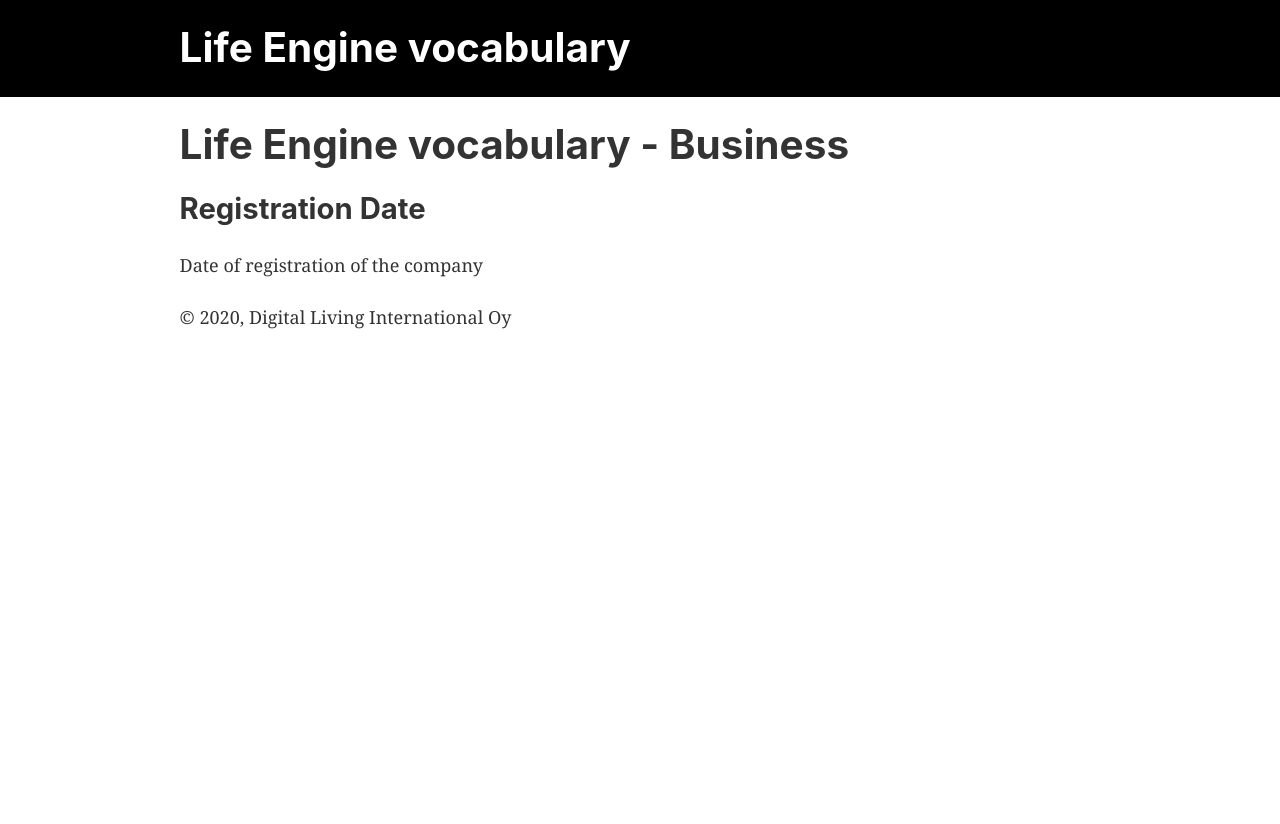
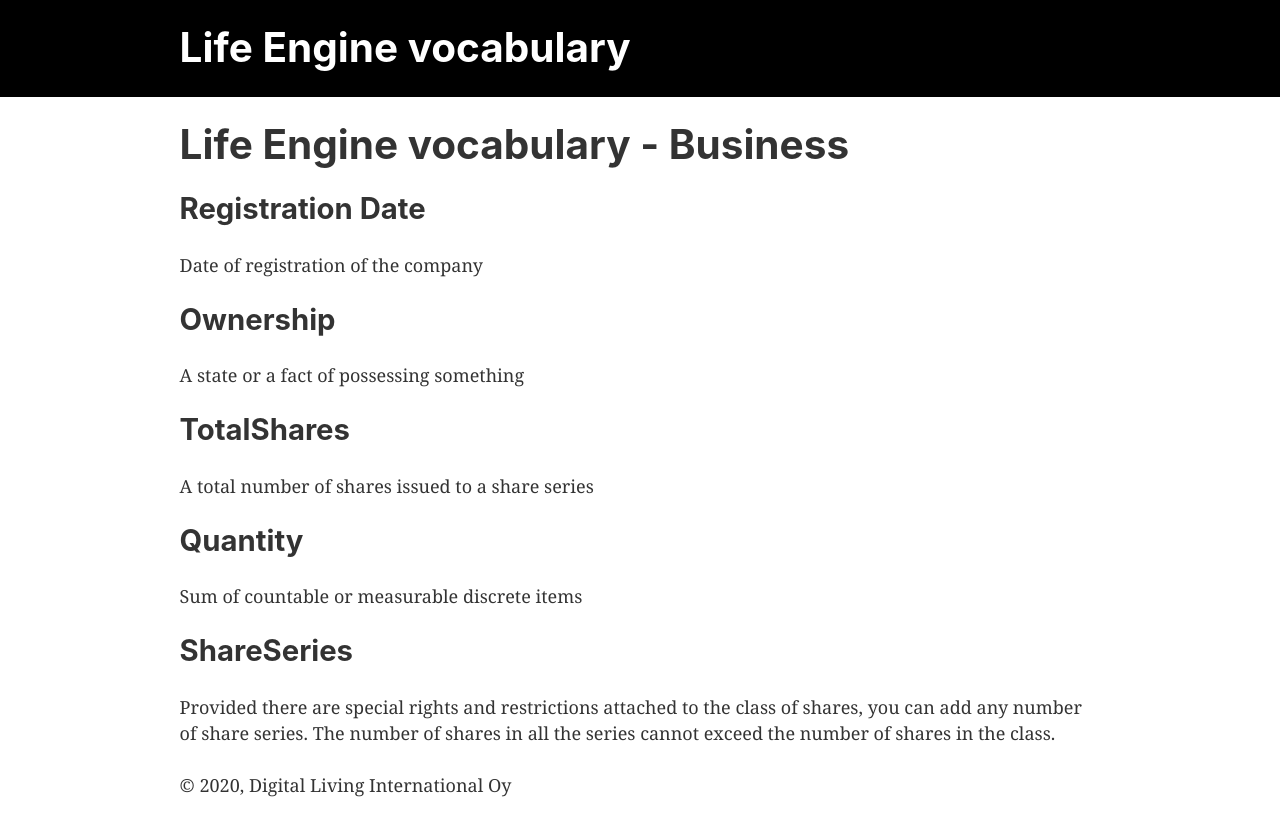
Before and after one commit to ioxiocom/vocabulary, a Gatsby site: page /Business in a window 1280 px wide. Before the commit the page ends 800 px from the top, so only its background shows below. Built offline with nearby package versions, Linux system fonts and the light colour scheme; Gatsby itself is replaced by a stand-in of ours.

Commit message:
Added Company/Shareholders terms to LE vocabulary (#2)
* Made pages for 'Legislation' and 'Business' and added necessary vocabularies to them
* Added links to pages at 'index.js'
* Added Company/Shareholders terms to LE vocabulary
* Add share series definition
* Add pre-commit configuration
- Run pre-commit hooks

```diff
--- a/src/pages/Business.js
+++ b/src/pages/Business.js
@@ -1,15 +1,37 @@
-import React from 'react'
+import React from "react"
 
-import Layout from "../components/layout";
-import SEO from "../components/seo";
+import Layout from "../components/layout"
+import SEO from "../components/seo"
 
 const Business = () => (
-    <Layout>
-        <SEO title="Business vocabulary" />
-        <h1>Life Engine vocabulary - Business</h1>
-            <a name={"registrationDate"}><h2>Registration Date</h2></a>
-            <p>Date of registration of the company</p>
-    </Layout>
+  <Layout>
+    <SEO title="Business vocabulary" />
+    <h1>Life Engine vocabulary - Business</h1>
+    <a name={"registrationDate"}>
+      <h2>Registration Date</h2>
+    </a>
+    <p>Date of registration of the company</p>
+    <a name={"ownership"}>
+      <h2>Ownership</h2>
+    </a>
+    <p>A state or a fact of possessing something</p>
+    <a name={"totalShares"}>
+      <h2>TotalShares</h2>
+    </a>
+    <p>A total number of shares issued to a share series</p>
+    <a name={"quantity"}>
+      <h2>Quantity</h2>
+    </a>
+    <p>Sum of countable or measurable discrete items</p>
+    <a name={"shareSeries"}>
+      <h2>ShareSeries</h2>
+    </a>
+    <p>
+      Provided there are special rights and restrictions attached to the class
+      of shares, you can add any number of share series. The number of shares in
+      all the series cannot exceed the number of shares in the class.
+    </p>
+  </Layout>
 )
 
 export default Business
```
Also changed, not shown: src/pages/Legislation.js (+15 -9 lines), src/pages/Weather.js (+12 -6 lines), src/pages/index.js (+16 -10 lines), .pre-commit-config.yaml (added), .travis.yml, LICENSE.md.
